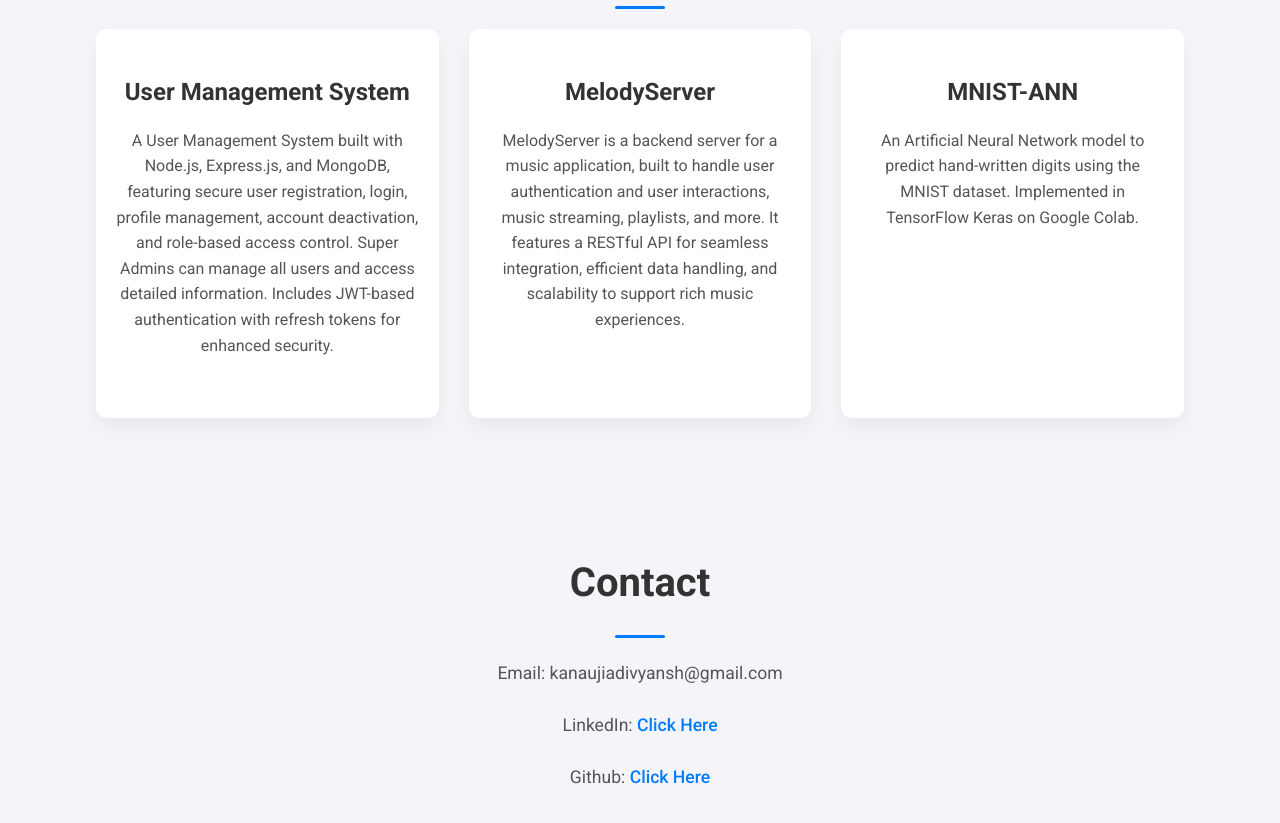
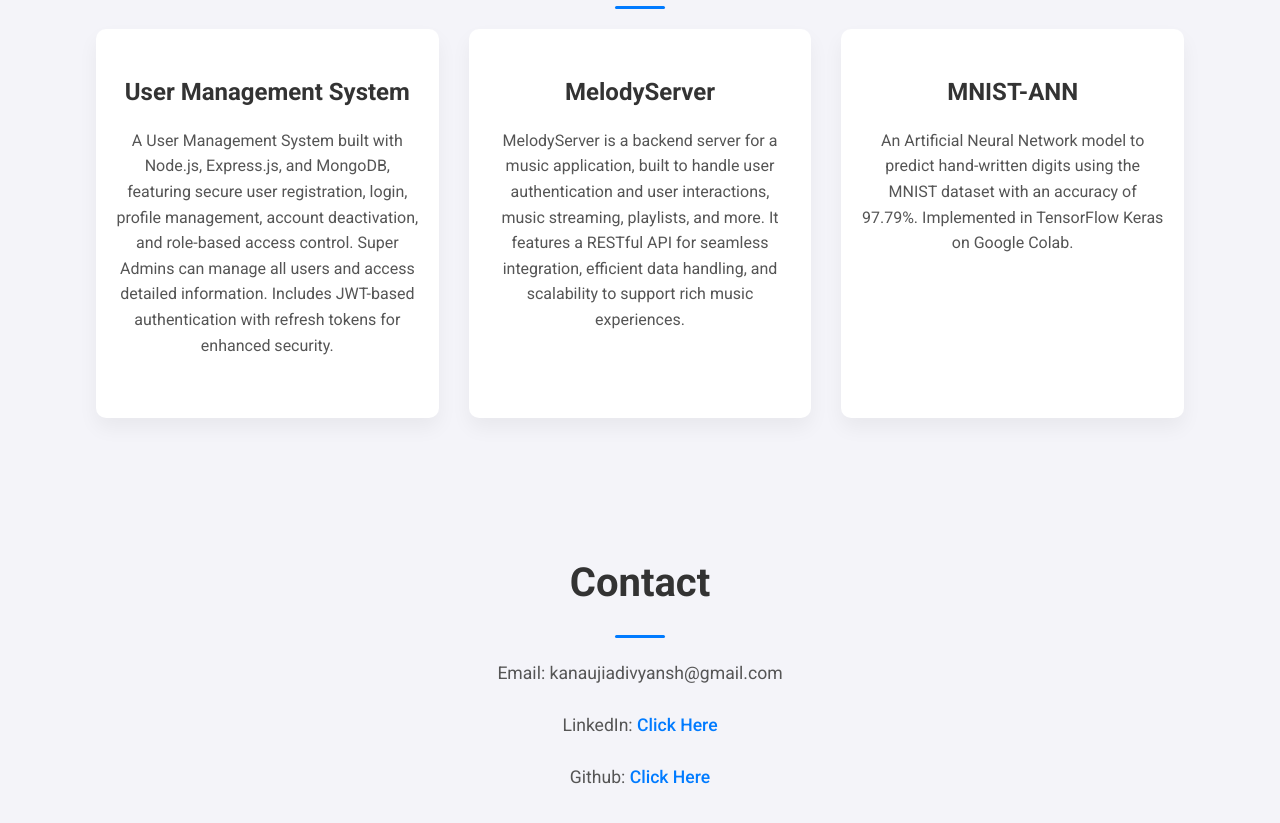
Before and after one commit to CyberKnight4269/Portfolio, a React (Vite) app: page / in a window 1280 px wide. Shown: the part 1320-2143 px from the top of the page. Built offline with nearby package versions, Linux system fonts and the light colour scheme.

Commit message:
Added percentage accuracy

```diff
--- a/components/Projects.jsx
+++ b/components/Projects.jsx
@@ -15,7 +15,7 @@ function Projects() {
             </a>
             <a href='https://github.com/CyberKnight4269/MNIST-ANN' className="project-item">
                 <h3 className="project-title">MNIST-ANN</h3>
-                <p className="project-description">An Artificial Neural Network model to predict hand-written digits using the MNIST dataset. Implemented in TensorFlow Keras on Google Colab.</p>
+                <p className="project-description">An Artificial Neural Network model to predict hand-written digits using the MNIST dataset with an accuracy of 97.79%. Implemented in TensorFlow Keras on Google Colab.</p>
             </a>
         </div>
     </section>
```
